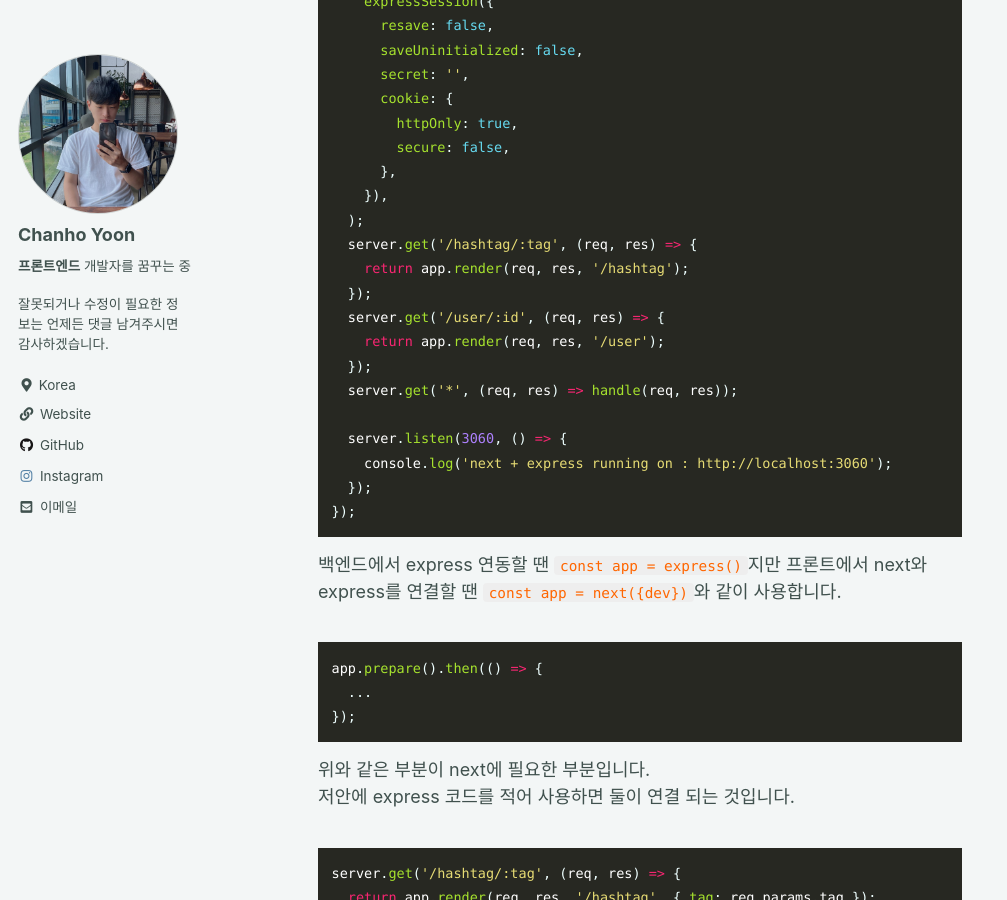
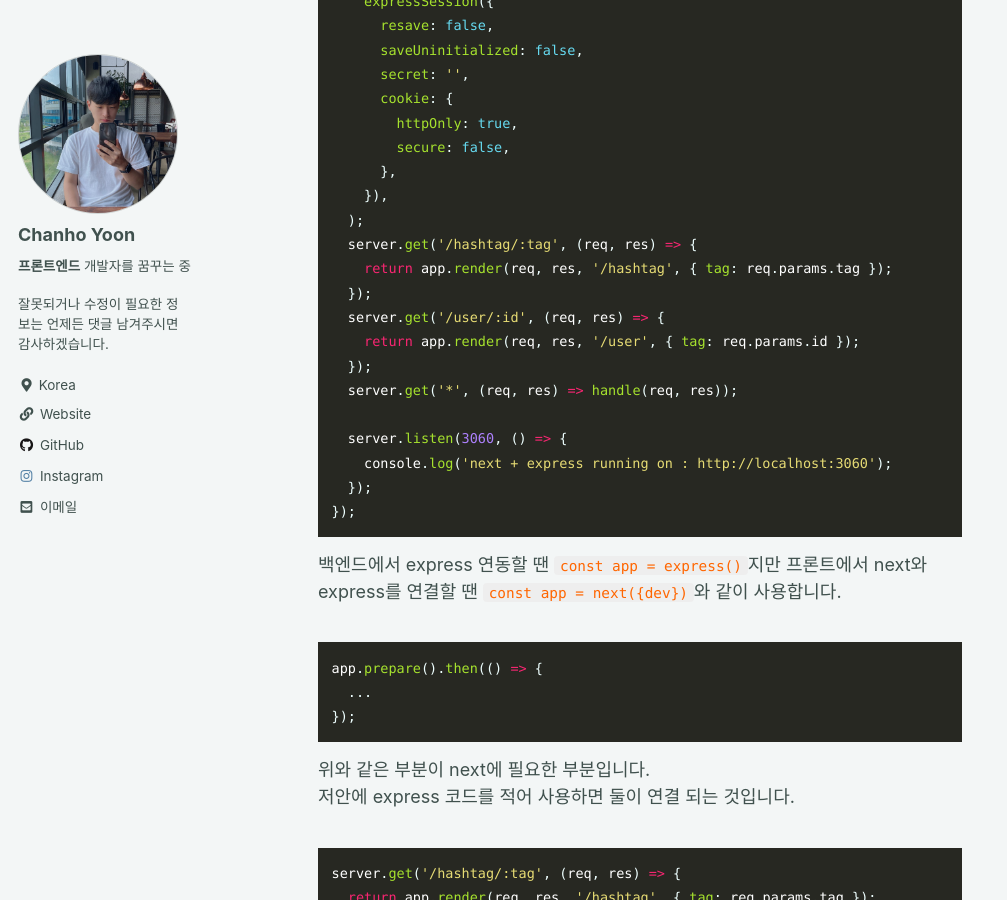
Before and after one commit to chanho-Yoon/chanho-Yoon.github.io, a Jekyll site: the page built from _posts/2020-08-28-next-connect-express.md, in a window 1280 px wide and 900 px high, scrolled down 2232 px. Shown: the whole window, without its empty margins (0-1007 px from the left). Built offline with Jekyll 4.4.1, drawn with Linux system fonts in a browser that asks for light colours; cached includes are drawn as plain includes; comment, search, counter and statistics services are not loaded.

Commit message:
modified posts next-express.md

```diff
--- a/_posts/2020-08-28-next-connect-express.md
+++ b/_posts/2020-08-28-next-connect-express.md
@@ -97,10 +97,10 @@ app.prepare().then(() => {
     }),
   );
   server.get('/hashtag/:tag', (req, res) => {
-    return app.render(req, res, '/hashtag');
+    return app.render(req, res, '/hashtag', { tag: req.params.tag });
   });
   server.get('/user/:id', (req, res) => {
-    return app.render(req, res, '/user');
+    return app.render(req, res, '/user', { tag: req.params.id });
   });
   server.get('*', (req, res) => handle(req, res));
 
```
